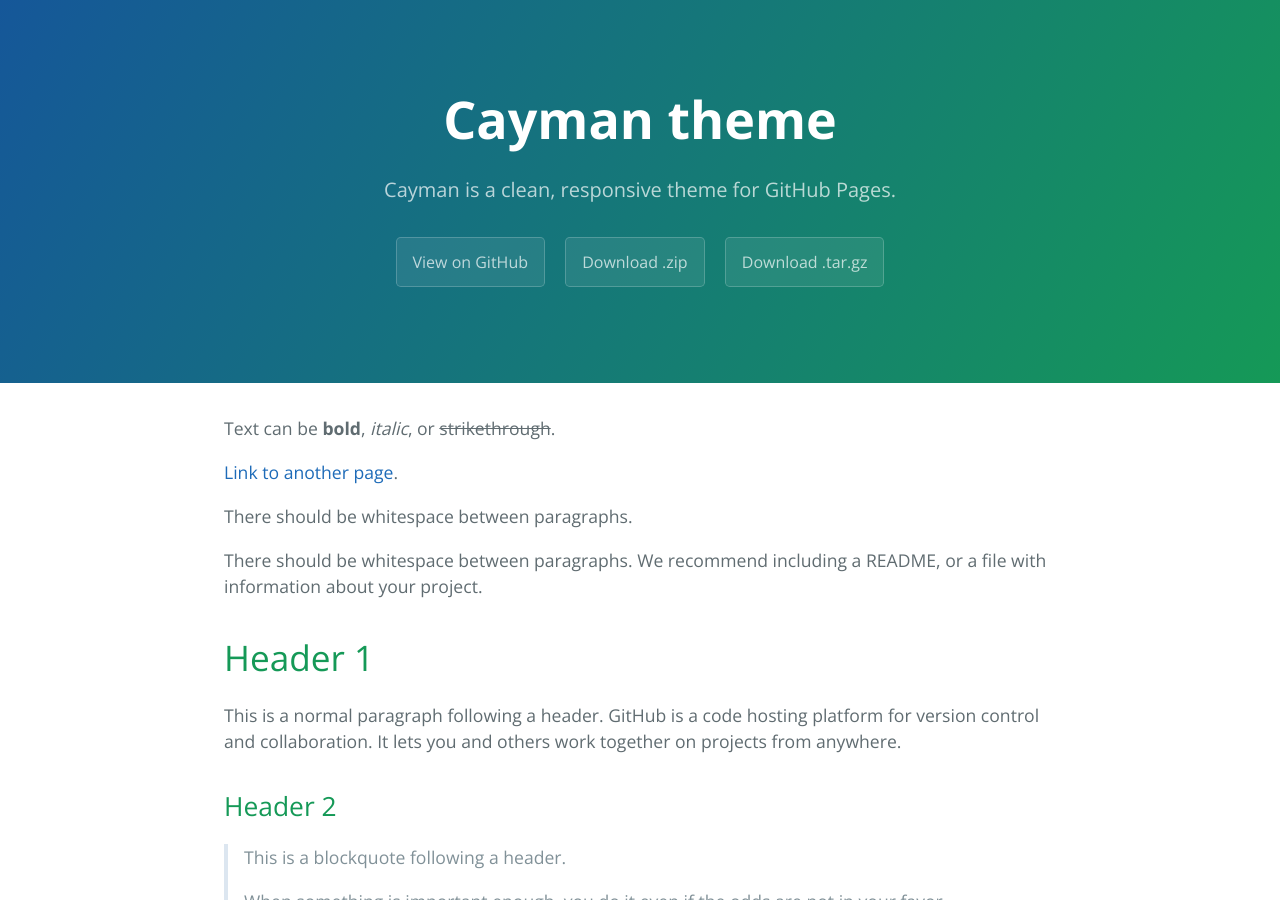
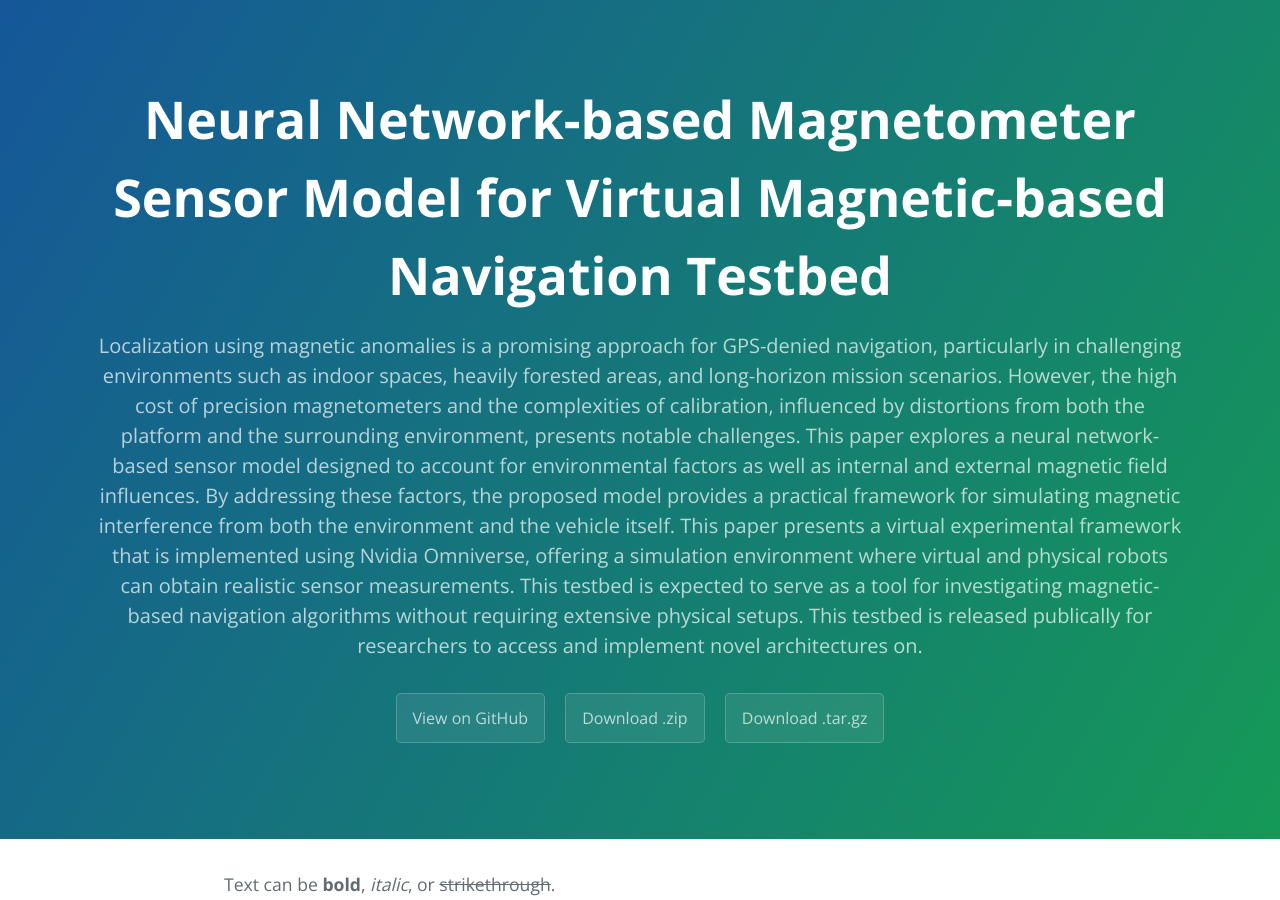
Before and after one commit to aditya-penumarti/magnav-nn-sim, a Jekyll site: the page built from index.md, in a window 1280 px wide and 900 px high. Built offline with Jekyll 4.4.1, drawn with Linux system fonts in a browser that asks for light colours.

Commit message:
Update _config.yml

```diff
--- a/_config.yml
+++ b/_config.yml
@@ -1,5 +1,5 @@
-title: Cayman theme
-description: Cayman is a clean, responsive theme for GitHub Pages.
+title: Neural Network-based Magnetometer Sensor Model for Virtual Magnetic-based Navigation Testbed
+description: Localization using magnetic anomalies is a promising approach for GPS-denied navigation, particularly in challenging environments such as indoor spaces, heavily forested areas, and long-horizon mission scenarios. However, the high cost of precision magnetometers and the complexities of calibration, influenced by distortions from both the platform and the surrounding environment, presents notable challenges. This paper explores a neural network-based sensor model designed to account for environmental factors as well as internal and external magnetic field influences. By addressing these factors, the proposed model provides a practical framework for simulating magnetic interference from both the environment and the vehicle itself. This paper presents a virtual experimental framework that is implemented using Nvidia Omniverse, offering a simulation environment where virtual and physical robots can obtain realistic sensor measurements. This testbed is expected to serve as a tool for investigating magnetic-based navigation algorithms without requiring extensive physical setups. This testbed is released publically for researchers to access and implement novel architectures on.
 show_downloads: true
 google_analytics:
 theme: jekyll-theme-cayman
```
